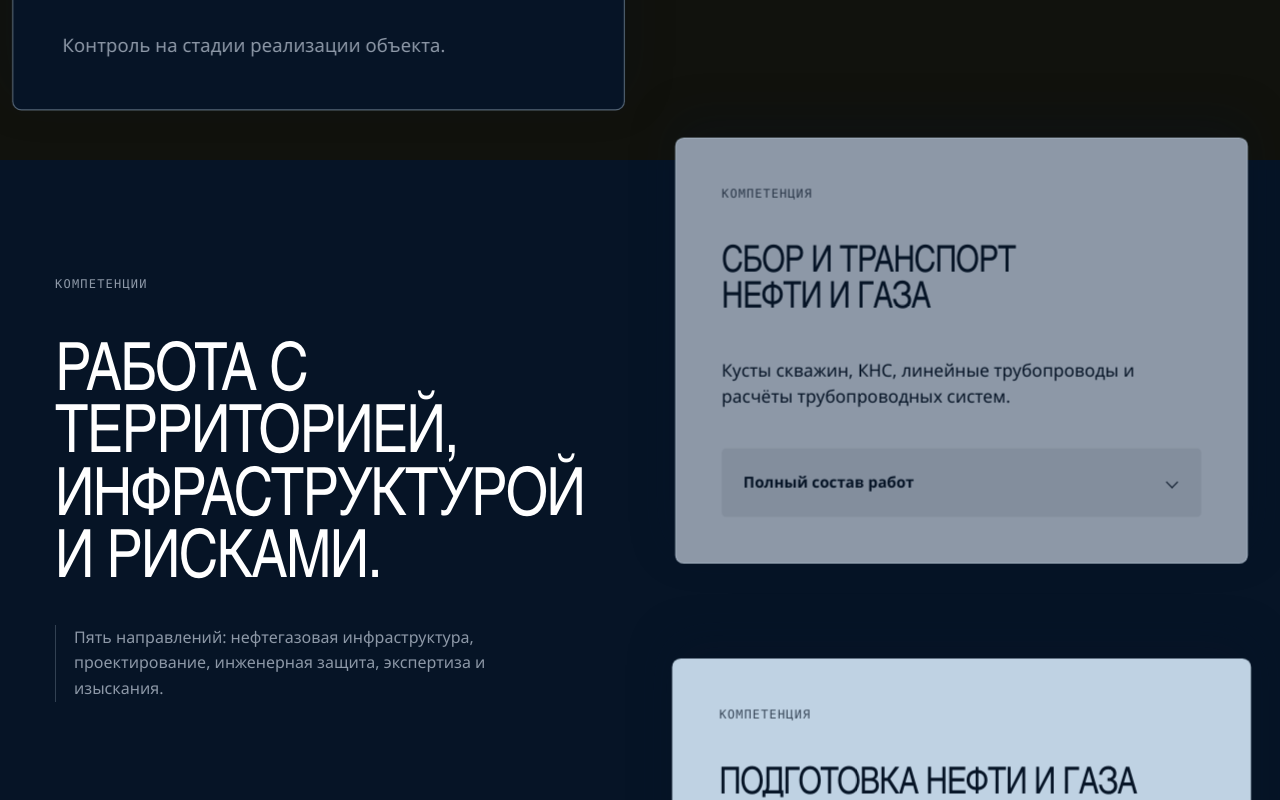
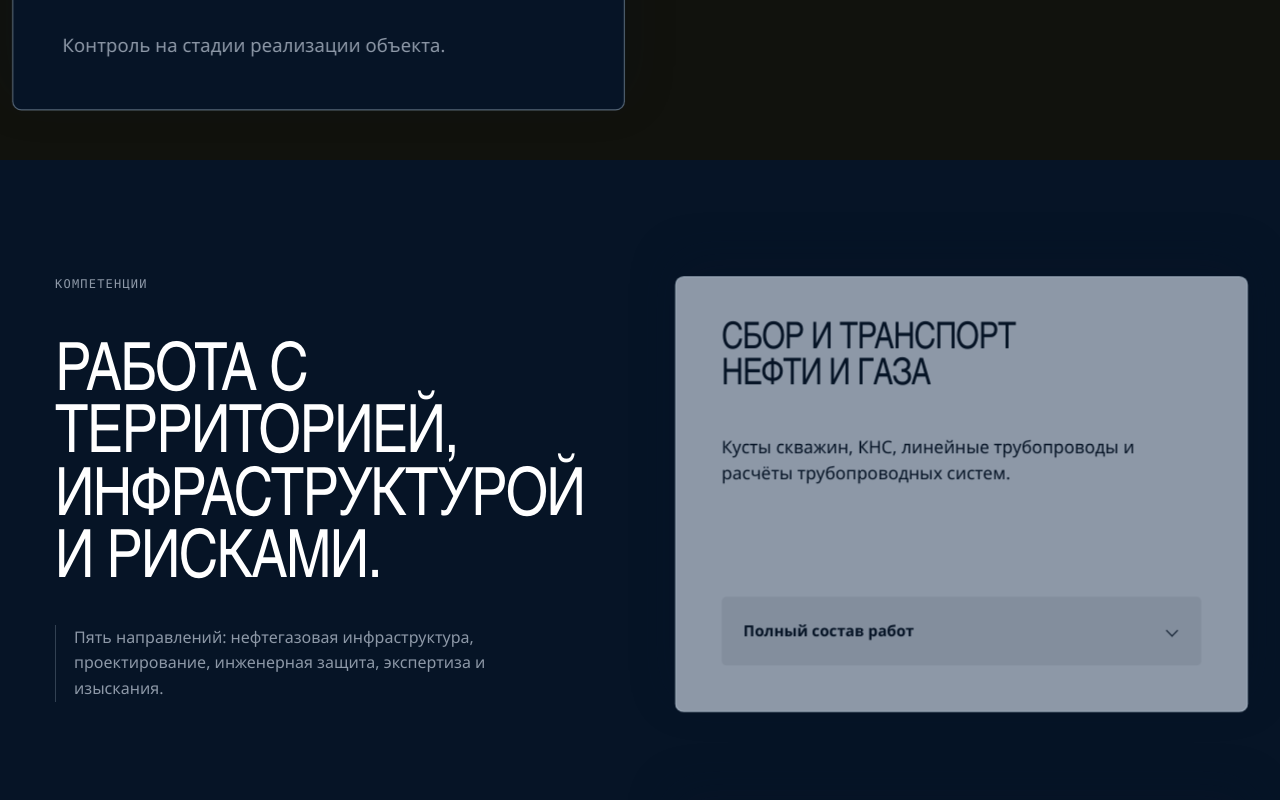
Before and after one commit to Tranqu1111ty/tek_pro_site, a Next.js app: page / in a window 1280 px wide. Shown: the part 4980-5780 px from the top of the page. Built offline with nearby package versions, Linux system fonts and the light colour scheme.

Commit message:
fixed info cards scrolling issue

```diff
--- a/app/globals.css
+++ b/app/globals.css
@@ -563,7 +563,8 @@ button, summary, a { -webkit-tap-highlight-color: transparent; }
 }
 
 .competencies-section {
-  overflow: visible;
+  /* clip (в отличие от hidden) не создаёт scroll container и не ломает sticky */
+  overflow: clip;
   background: var(--navy);
 }
 
@@ -604,6 +605,9 @@ button, summary, a { -webkit-tap-highlight-color: transparent; }
 .competency-stack { padding-bottom: 10vh; }
 
 .process-card-stack { padding-top: 76px; }
+/* Больший отступ, чем у процессов: перспективный масштаб (translateZ)
+   визуально сдвигает колоду вверх, запас не даёт ей выйти из секции. */
+.competency-stack { padding-top: 132px; }
 
 .process-card,
 .competency-card {
@@ -660,7 +664,7 @@ button, summary, a { -webkit-tap-highlight-color: transparent; }
 }
 
 .competency-card {
-  min-height: 390px;
+  min-height: var(--deck-h, 390px);
 }
 
 .competency-card-steel { background: var(--steel); color: var(--navy); }
@@ -669,20 +673,9 @@ button, summary, a { -webkit-tap-highlight-color: transparent; }
 .competency-card-blue { background: var(--black); color: var(--white); }
 .competency-card-navy { background: var(--navy); color: var(--white); }
 
-.competency-card-kicker {
-  margin: 0;
-  font-family: var(--mono);
-  font-size: 11px;
-  letter-spacing: 0.09em;
-  text-transform: uppercase;
-  opacity: 0.72;
-}
-
-.competency-card-kicker + .sequence-card-title { margin-top: 40px; }
-
 .competency-card-body {
   display: flex;
-  min-height: 390px;
+  min-height: var(--deck-h, 390px);
   flex-direction: column;
   padding: clamp(28px, 3.3vw, 52px);
 }
@@ -1234,11 +1227,14 @@ button, summary, a { -webkit-tap-highlight-color: transparent; }
   .sequence-copy .section-note { margin-top: 28px; }
   .process-card-stack, .competency-stack { padding-bottom: 7vh; }
   .process-card-stack { padding-top: 40px; }
-  .process-card, .competency-card { min-height: 300px; margin-bottom: 9vh; }
+  .competency-stack { padding-top: 96px; }
+  .process-card, .competency-card { margin-bottom: 9vh; }
+  .process-card { min-height: 300px; }
+  .competency-card { min-height: var(--deck-h, 300px); }
   .process-card, .competency-card-body { padding: 30px 24px; }
   .sequence-card-title h3, .competency-card h3 { font-size: clamp(29px, 8vw, 38px); }
   .process-card > p { margin-top: 40px; font-size: 15px; }
-  .competency-card-body { min-height: 300px; }
+  .competency-card-body { min-height: var(--deck-h, 300px); }
   .competency-lead { margin-top: 24px; font-size: 16px; }
   .technical-register { margin-top: 48px; }
   .normative-card { min-height: 0; }
--- a/components/company/StickyCompetencies.tsx
+++ b/components/company/StickyCompetencies.tsx
@@ -1,4 +1,6 @@
 "use client";
+
+import * as React from "react";
 
 import { content } from "@/data/content";
 import { CardSticky, ContainerScroll } from "@/components/ui/CardSticky";
@@ -39,8 +41,48 @@ const cards = [
 ] as const;
 
 export function StickyCompetencies() {
+  const stackRef = React.useRef<HTMLDivElement>(null);
+
+  // Sticky-карточка вылетает из стека раньше остальных, если её нижний край
+  // ниже: контейнер «доталкивает» её первой. Держим все карточки одной высоты
+  // (по самой высокой), чтобы стек складывался синхронно.
+  React.useEffect(() => {
+    const stack = stackRef.current;
+    if (!stack) return;
+    const bodies = Array.from(stack.querySelectorAll<HTMLElement>(".competency-card-body"));
+    if (bodies.length === 0) return;
+    const sync = () => {
+      stack.style.setProperty("--deck-h", "auto");
+      // Панель открытого аккордеона исключаем из замера: высота колоды
+      // считается по закрытому состоянию, чтобы при раскрытии росла только
+      // сама открытая карточка, а не все сразу.
+      const max = Math.max(
+        ...bodies.map((body) => {
+          const panel = body.querySelector<HTMLElement>(".accordion-panel");
+          return body.offsetHeight - (panel?.offsetHeight ?? 0);
+        }),
+      );
+      stack.style.setProperty("--deck-h", `${max}px`);
+    };
+    sync();
+    // Пересчёт откладываем на следующий кадр: мутация размеров прямо в
+    // колбэке ResizeObserver вызывает "loop completed with undelivered
+    // notifications".
+    let frame = 0;
+    const schedule = () => {
+      cancelAnimationFrame(frame);
+      frame = requestAnimationFrame(sync);
+    };
+    const observer = new ResizeObserver(schedule);
+    observer.observe(stack);
+    return () => {
+      cancelAnimationFrame(frame);
+      observer.disconnect();
+    };
+  }, []);
+
   return (
-    <ContainerScroll className="competency-stack">
+    <ContainerScroll ref={stackRef} className="competency-stack">
       {cards.map((card, index) => (
         <CardSticky
           key={card.title}
@@ -50,7 +92,6 @@ export function StickyCompetencies() {
           className={`competency-card competency-card-${card.tone}`}
         >
           <div className="competency-card-body">
-            <p className="competency-card-kicker">Компетенция</p>
             <div className="sequence-card-title">
               <h3>{card.title}</h3>
             </div>
```
